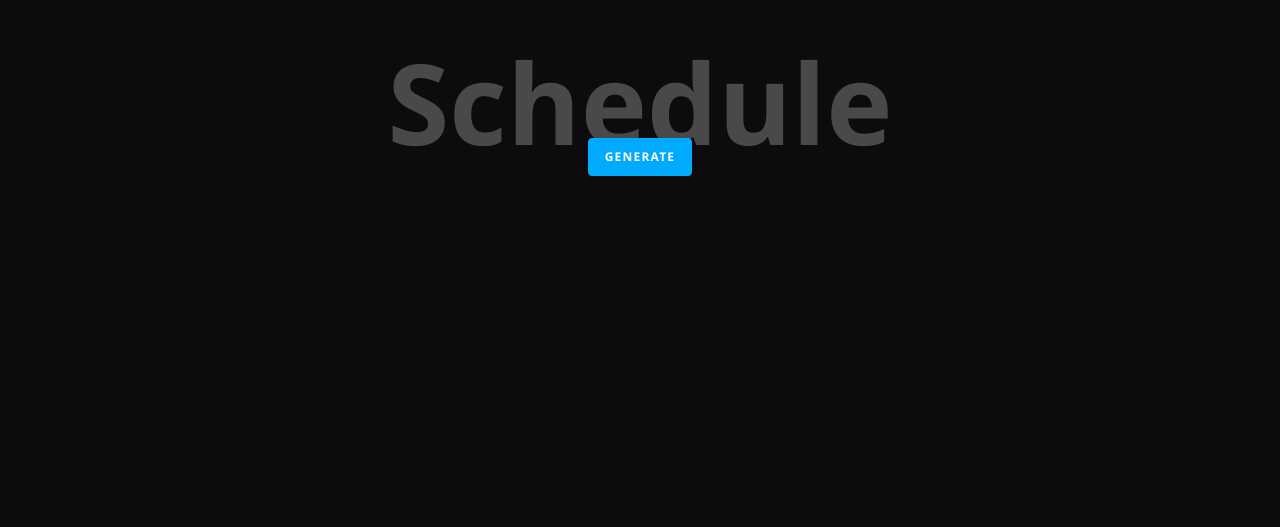
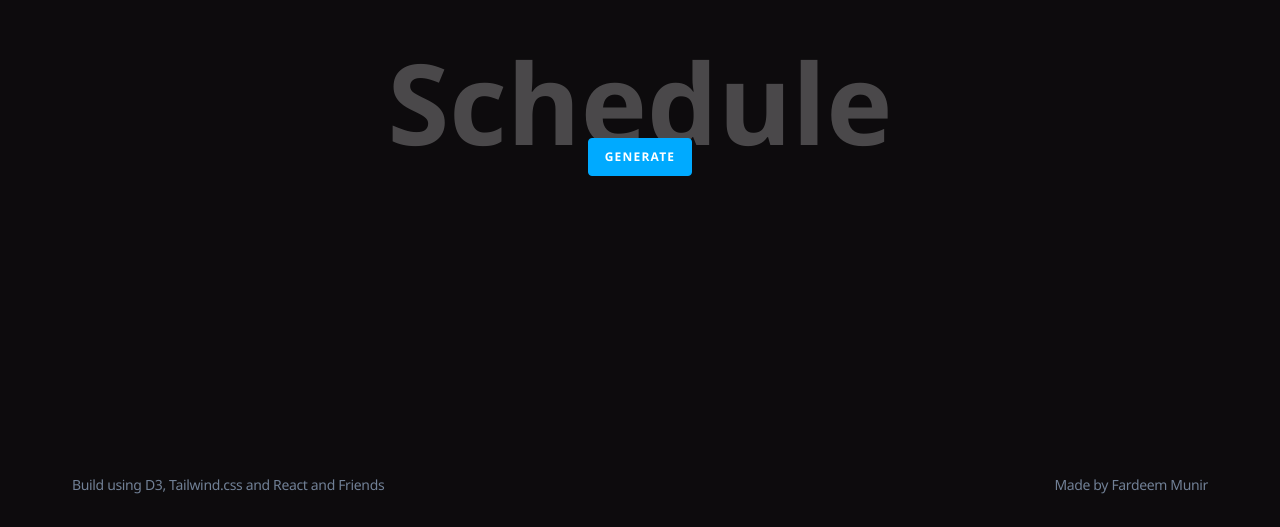
Before and after one commit to fardeemmunir/gameplan, a Next.js app: page / in a window 1280 px wide. Shown: the part 1302-1829 px from the top of the page. Before the commit the page ends 1760 px from the top, so only its background shows below. Built offline with nearby package versions, Linux system fonts and the light colour scheme.

Commit message:
Add some footer text

```diff
--- a/pages/index.jsx
+++ b/pages/index.jsx
@@ -28,6 +28,15 @@ const Home = () => {
         <ClassDetails />
         <Graph />
         <Schedule />
+
+        <footer className="pb-8 pt-4 text-sm container flex justify-between">
+          <p className="text-right tracking-tight text-gray-600">
+            Build using D3, Tailwind.css and React and Friends
+          </p>
+          <p className="text-right tracking-tight text-gray-600">
+            Made by Fardeem Munir
+          </p>
+        </footer>
       </main>
     </StoreProvider>
   );
```
